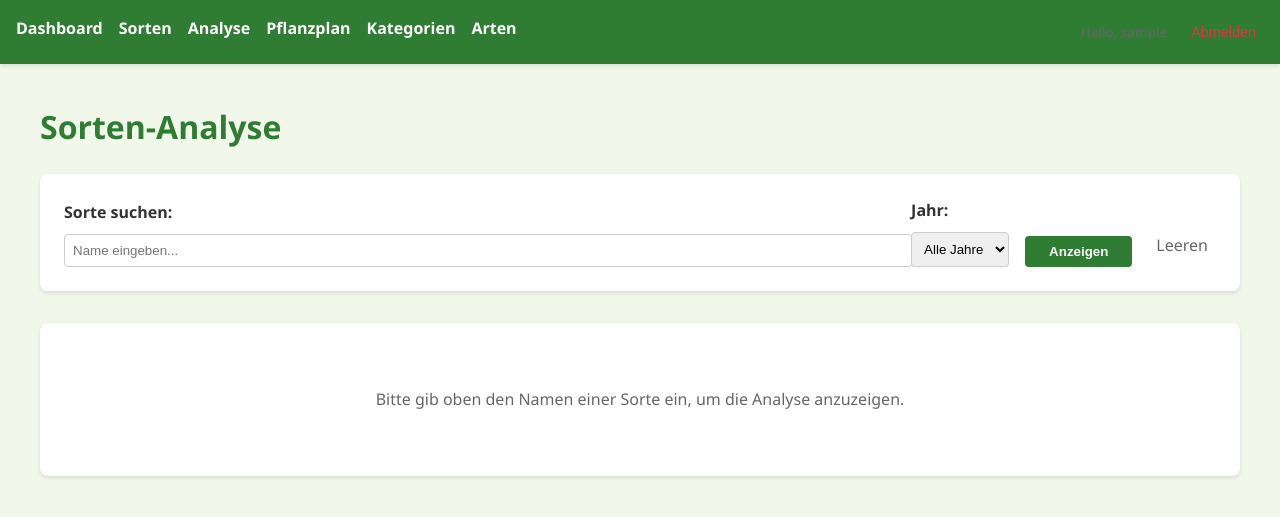
After one commit to ruewe/shg, a Django app: page /sorten-analyse/ in a window 1280 px wide. The commit adds this page. Shown: the top 517 px of the page. Run offline with Django 4.2, Linux system fonts and the light colour scheme; a user stored in the database is signed in; tables that the repository leaves empty hold one stand-in row (values such as "Sample post"); parts of the project's set-up code (start-up, migrations or seed data) failed here and were passed over.

Commit message:
Add Variety Analysis feature

```diff
--- a/garten/templates/garten/base.html
+++ b/garten/templates/garten/base.html
@@ -15,6 +15,7 @@
             <ul>
                 <li><a href="{% url 'index' %}">Dashboard</a></li>
                 <li><a href="{% url 'sorte_list' %}">Sorten</a></li>
+                <li><a href="{% url 'sorte_analyse' %}">Analyse</a></li>
                 <li><a href="{% url 'pflanzplan_list' %}">Pflanzplan</a></li>
                 <li><a href="{% url 'kategorie_list' %}">Kategorien</a></li>
                 <li><a href="{% url 'art_list' %}">Arten</a></li>
--- a/garten/templates/garten/index.html
+++ b/garten/templates/garten/index.html
@@ -17,6 +17,7 @@
     <nav>
         <ul>
             <li><a href="{% url 'sorte_list' %}" style="color: var(--primary-color);">Alle Sorten anzeigen</a></li>
+            <li><a href="{% url 'sorte_analyse' %}" style="color: var(--primary-color);">Sorten-Analyse</a></li>
             <li><a href="{% url 'pflanzplan_list' %}" style="color: var(--primary-color);">Pflanzplan ansehen</a></li>
             <li><a href="{% url 'kategorie_list' %}" style="color: var(--primary-color);">Kategorien verwalten</a></li>
             <li><a href="{% url 'art_list' %}" style="color: var(--primary-color);">Arten verwalten</a></li>
--- /dev/null
+++ b/garten/templates/garten/sorte_analyse.html
@@ -0,0 +1,101 @@
+{% extends 'garten/base.html' %}
+
+{% block content %}
+<h1>Sorten-Analyse</h1>
+
+<div class="card" style="margin-bottom: 2rem;">
+    <form method="get" style="display: flex; gap: 1rem; align-items: flex-end; flex-wrap: wrap;">
+        <div style="flex: 1; min-width: 250px;">
+            <label for="sorte_input" style="display: block; margin-bottom: 0.5rem; font-weight: bold;">Sorte suchen:</label>
+            <input type="text"
+                   id="sorte_input"
+                   name="sorte_name"
+                   list="sorten_list"
+                   value="{{ sorte_query }}"
+                   placeholder="Name eingeben..."
+                   autocomplete="off"
+                   style="width: 100%; padding: 0.5rem; border: 1px solid #ccc; border-radius: 4px;">
+            <datalist id="sorten_list">
+                {% for s in alle_sorten %}
+                <option value="{{ s.name }}">
+                {% endfor %}
+            </datalist>
+        </div>
+
+        <div>
+            <label for="jahr_select" style="display: block; margin-bottom: 0.5rem; font-weight: bold;">Jahr:</label>
+            <select name="jahr" id="jahr_select" style="padding: 0.5rem; border-radius: 4px; border: 1px solid #ccc;">
+                <option value="">Alle Jahre</option>
+                {% for j in jahre %}
+                <option value="{{ j }}" {% if selected_jahr == j %}selected{% endif %}>{{ j }}</option>
+                {% endfor %}
+            </select>
+        </div>
+
+        <button type="submit" style="background-color: var(--primary-color); color: white; padding: 0.5rem 1.5rem; border: none; border-radius: 4px; cursor: pointer; font-weight: bold;">Anzeigen</button>
+        <a href="{% url 'sorte_analyse' %}" style="padding: 0.5rem; color: #666; text-decoration: none;">Leeren</a>
+    </form>
+</div>
+
+{% if selected_sorte %}
+    <div class="card" style="margin-bottom: 1.5rem; border-left: 5px solid var(--primary-color);">
+        <h2 style="margin-top: 0;">Details für: {{ selected_sorte.name }}</h2>
+        <div style="display: grid; grid-template-columns: repeat(auto-fit, minmax(200px, 1fr)); gap: 1rem;">
+            <div><strong>Kategorie:</strong> {{ selected_sorte.kategorie.name|default:"-" }}</div>
+            <div><strong>Art:</strong> {{ selected_sorte.art.name|default:"-" }}</div>
+            <div><strong>Aktueller Bestand:</strong> {{ selected_sorte.bestand }} {{ selected_sorte.get_einheit_display }}</div>
+            <div><strong>Standard Info-URL:</strong>
+                {% if selected_sorte.info_url %}
+                    <a href="{{ selected_sorte.info_url }}" target="_blank" style="color: var(--primary-color);">Link</a>
+                {% else %}
+                    -
+                {% endif %}
+            </div>
+        </div>
+    </div>
+
+    <div class="card">
+        <h3>Pflanzplan-Einträge</h3>
+        <table>
+            <thead>
+                <tr>
+                    <th>Jahr</th>
+                    <th>Aussaatdatum</th>
+                    <th>Anzahl</th>
+                    <th>Art der Aussaat</th>
+                    <th>Info</th>
+                </tr>
+            </thead>
+            <tbody>
+                {% for eintrag in eintraege %}
+                <tr>
+                    <td data-label="Jahr">{{ eintrag.jahr }}</td>
+                    <td data-label="Aussaatdatum">{{ eintrag.aussaatdatum|date:"d.m.Y" }}</td>
+                    <td data-label="Anzahl">{{ eintrag.anzahl_samen }}</td>
+                    <td data-label="Art der Aussaat">{{ eintrag.get_art_der_aussaat_display }}</td>
+                    <td data-label="Info">
+                        {% if eintrag.sorte.info_url %}
+                        <a href="{{ eintrag.sorte.info_url }}" target="_blank" style="color: var(--primary-color);">Link</a>
+                        {% else %}
+                        -
+                        {% endif %}
+                    </td>
+                </tr>
+                {% empty %}
+                <tr>
+                    <td colspan="5">Keine Pflanzplan-Einträge für diese Auswahl gefunden.</td>
+                </tr>
+                {% endfor %}
+            </tbody>
+        </table>
+    </div>
+{% elif sorte_query %}
+    <div class="card" style="background-color: #fef2f2; border: 1px solid #fee2e2; color: #991b1b;">
+        Die Sorte "<strong>{{ sorte_query }}</strong>" wurde nicht gefunden. Bitte wähle eine Sorte aus der Liste aus.
+    </div>
+{% else %}
+    <div class="card" style="text-align: center; padding: 3rem; color: #666;">
+        <p>Bitte gib oben den Namen einer Sorte ein, um die Analyse anzuzeigen.</p>
+    </div>
+{% endif %}
+{% endblock %}
--- a/garten/urls.py
+++ b/garten/urls.py
@@ -7,7 +7,7 @@ from .views import (
     kategorie_list, kategorie_update, kategorie_delete,
     art_list, art_update, art_delete,
     sorte_update, sorte_delete,
-    pflanzplan_delete
+    pflanzplan_delete, sorte_analyse
 )
 
 router = DefaultRouter()
@@ -39,4 +39,5 @@ urlpatterns = [
     path('pflanzplan/<int:pk>/loeschen/', pflanzplan_delete, name='pflanzplan_delete'),
 
     path('api/', include(router.urls)),
+    path('sorten-analyse/', sorte_analyse, name='sorte_analyse'),
 ]
--- a/garten/views.py
+++ b/garten/views.py
@@ -215,3 +215,37 @@ def pflanzplan_delete(request, pk):
         eintrag.delete()
         return redirect('pflanzplan_list')
     return render(request, 'garten/confirm_delete.html', {'object': eintrag, 'type': 'Pflanzplan-Eintrag'})
+
+@login_required
+def sorte_analyse(request):
+    sorte_query = request.GET.get('sorte_name', '')
+    jahr_filter = request.GET.get('jahr', '')
+
+    # All varieties for the datalist / dropdown
+    alle_sorten = Sorte.objects.all().order_by('name')
+
+    # Available years for filtering
+    jahre = PflanzplanEintrag.objects.values_list('jahr', flat=True).distinct().order_by('-jahr')
+
+    eintraege = []
+    selected_sorte = None
+
+    if sorte_query:
+        # Try to find the exact variety by name
+        selected_sorte = Sorte.objects.filter(name=sorte_query).first()
+
+        if selected_sorte:
+            eintraege = PflanzplanEintrag.objects.filter(sorte=selected_sorte).select_related('sorte', 'sorte__kategorie')
+            if jahr_filter:
+                eintraege = eintraege.filter(jahr=jahr_filter)
+            eintraege = eintraege.order_by('-jahr', '-aussaatdatum')
+
+    context = {
+        'alle_sorten': alle_sorten,
+        'jahre': jahre,
+        'eintraege': eintraege,
+        'selected_sorte': selected_sorte,
+        'sorte_query': sorte_query,
+        'selected_jahr': int(jahr_filter) if jahr_filter else None,
+    }
+    return render(request, 'garten/sorte_analyse.html', context)
```
